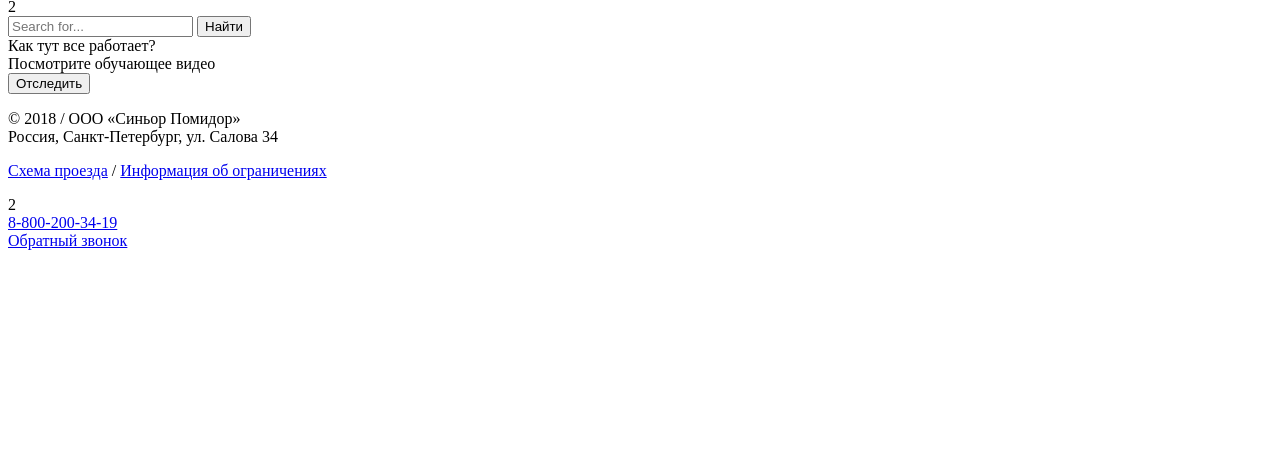
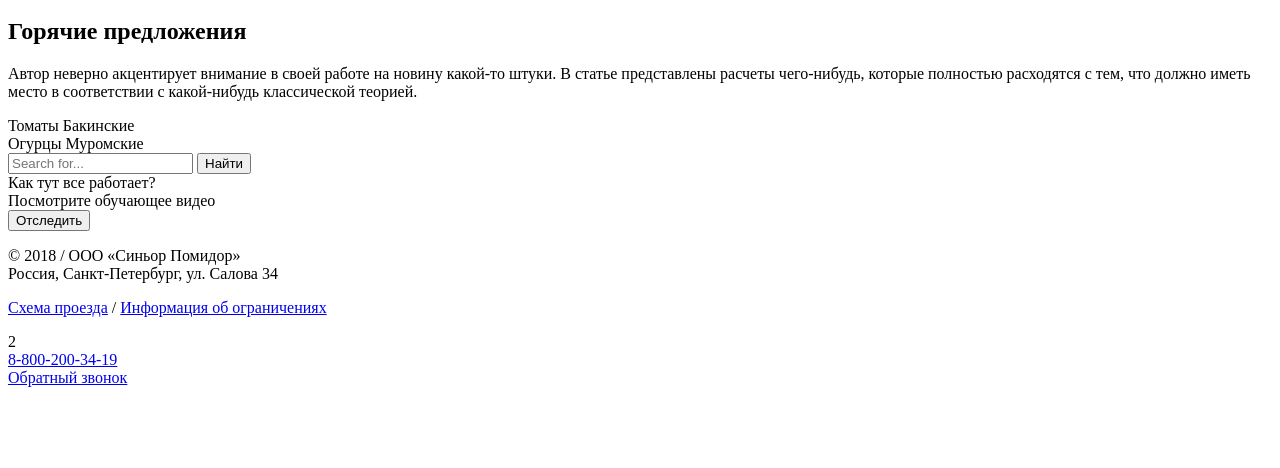
Before and after one commit to a-berezhkov/pomodoro, a Yii app: template front/views/default/index.php in a window 1280 px wide. Shown: the part 332-800 px from the top of the page. Run offline with PHP 8.4 and a stand-in for Yii, Linux system fonts and the light colour scheme; the template is opened without the code that fills it, so the values that code supplies are empty; a stand-in replaces the project's code that opens the database connection; some libraries are stand-ins or nearby versions.

Commit message:
front hot suggests layout & styling

```diff
--- a/front/views/default/index.php
+++ b/front/views/default/index.php
@@ -8,8 +8,43 @@
     <div class="front-banners">
         1
     </div>
-    <div class="fornt-hot">
-        2
+    <div class="front-hot">
+        <h2 class="title text-center">Горячие предложения</h2>
+        <p class="text-center">Автор неверно акцентирует внимание в своей работе на новину какой-то штуки. В статье представлены расчеты чего-нибудь, которые полностью расходятся с тем, что должно иметь место в соответствии с какой-нибудь классической теорией. </p>
+        <div class="row">
+            <div class="col-md-3">
+                <div class="product">
+                    <div class="picture">
+
+                    </div>
+                    <div class="name text-center">
+                        Томаты Бакинские
+                    </div>
+                    <div class="details">
+
+                    </div>
+                </div>
+            </div>
+            <div class="col-md-3">
+                <div class="product">
+                    <div class="picture">
+
+                    </div>
+                    <div class="name text-center">
+                        Огурцы Муромские
+                    </div>
+                    <div class="details">
+
+                    </div>
+                </div>
+            </div>
+            <div class="col-md-3">
+                <div class="product"></div>
+            </div>
+            <div class="col-md-3">
+                <div class="product"></div>
+            </div>
+        </div>
     </div>
     <div class="front-search">
         <div class="special-row">
--- a/web/css/front/sass/_defaults.scss
+++ b/web/css/front/sass/_defaults.scss
@@ -5,6 +5,7 @@
 $font-size-16px: 1rem;
 $font-size-20px: 1.25rem;
 $font-size-24px: 1.5rem;
+$font-size-28px: 1.75rem;
 $font-size-30px: 1.875rem;
 $font-size-32px: 2rem;
 
```
Also changed, not shown: web/css/front/main.css (+16 -0 lines), web/css/front/sass/layouts/_front.scss (+21 -0 lines), 1 other file.
